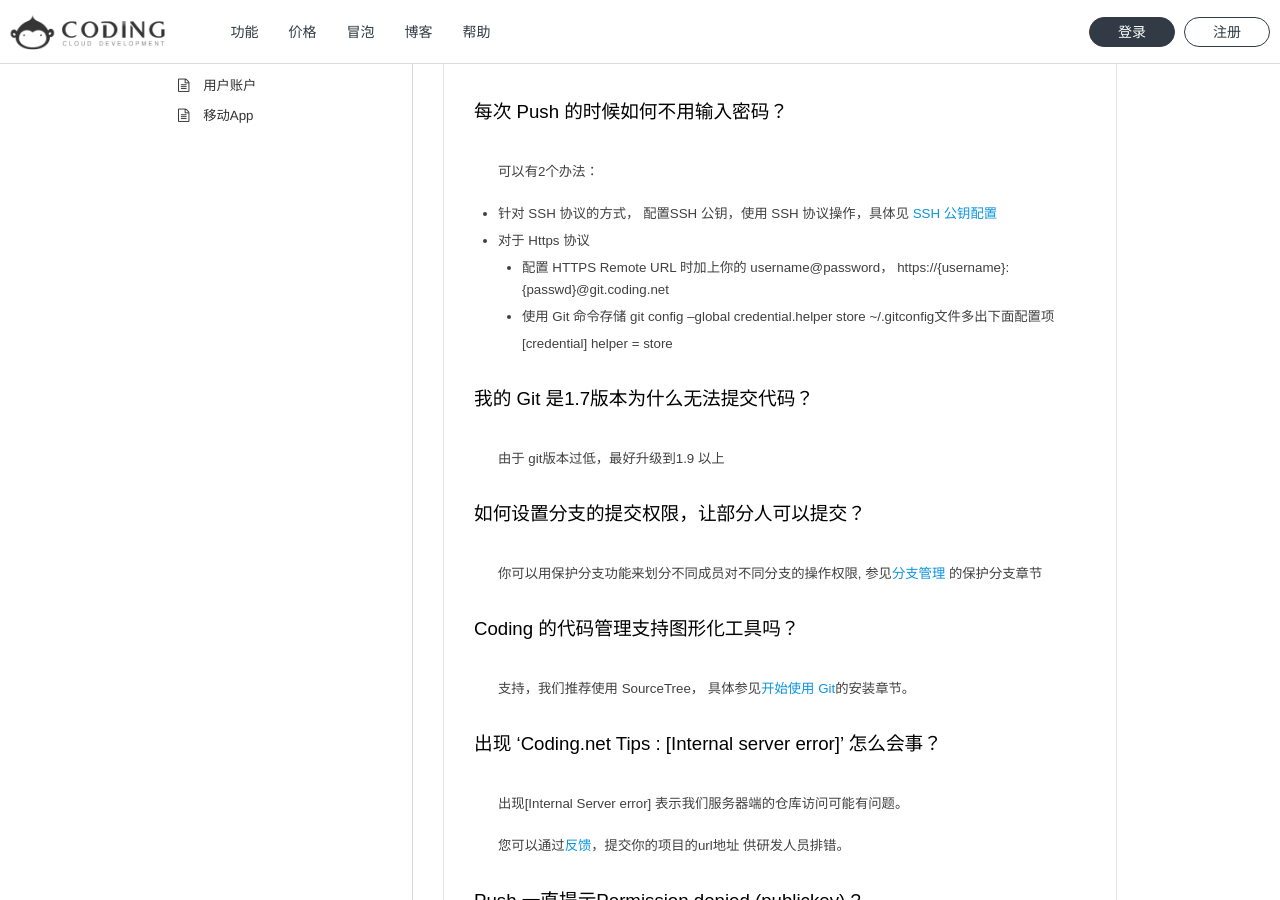
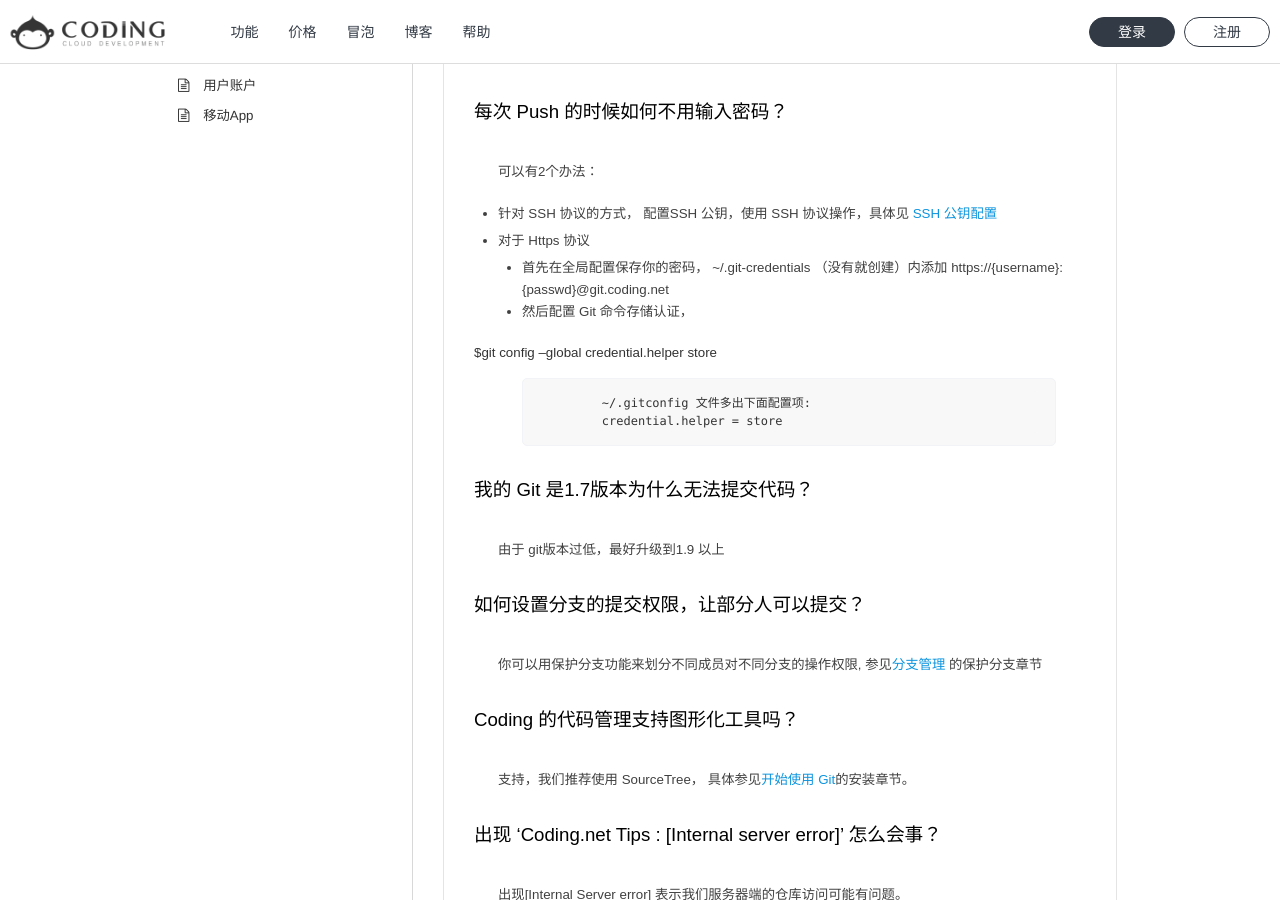
Before and after one commit to Coding/coding-docs, a Jekyll site: the page built from faq/git/git.markdown, in a window 1280 px wide and 900 px high, scrolled down 592 px. Built offline with Jekyll 4.4.1, drawn with Linux system fonts in a browser that asks for light colours; Markdown is read by kramdown in place of the engine named in the settings.

```diff
--- a/doc/account/shop.markdown
+++ b/doc/account/shop.markdown
@@ -34,8 +34,9 @@
 
 ### 开具发票
 
-Coding 会在每个月的月初与月中开具发票并寄出，如果您有开具发票的需求，您可以线上申请开具。
+Coding 会在每个月的月初与月中开具发票并寄出，如果您有开具发票的需求，您可以在'账户' - '发票管理' 申请开具。
 
+ ![图片](https://dn-coding-net-production-pp.qbox.me/fc711403-176a-444e-8894-9e4b3db98f60.png)
 
 ---
 
--- a/doc/account/ssh-key.markdown
+++ b/doc/account/ssh-key.markdown
@@ -27,6 +27,7 @@
     # Creates a new ssh key, using the provided email as a label
     # Generating public/private rsa key pair.
     Enter file in which to save the key (/Users/you/.ssh/id_rsa): [Press enter]  // 推荐使用默认地址
+    Enter passphrase (empty for no passphrase):
 
 成功之后
 
--- a/faq/git/git.markdown
+++ b/faq/git/git.markdown
@@ -18,12 +18,13 @@
 - 针对 SSH 协议的方式， 配置SSH 公钥，使用 SSH 协议操作，具体见 [SSH 公钥配置](/help/doc/git/ssh-key.html)
 
 - 对于 Https 协议
- 1. 配置 HTTPS Remote URL 时加上你的 username@password， https://{username}:{passwd}@git.coding.net
- 2. 使用 Git 命令存储 git config --global credential.helper store
- 		~/.gitconfig文件多出下面配置项
+ 1. 首先在全局配置保存你的密码， ~/.git-credentials （没有就创建）内添加 https://{username}:{passwd}@git.coding.net
+ 2. 然后配置 Git 命令存储认证，
 
-		[credential]
-		helper = store
+ 		$git config --global credential.helper store
+
+		~/.gitconfig 文件多出下面配置项:
+		credential.helper = store
 
 ## 我的 Git 是1.7版本为什么无法提交代码？
 
```
Also changed, not shown: doc/project/getting-started.markdown (+35 -0 lines), 6 other files.
